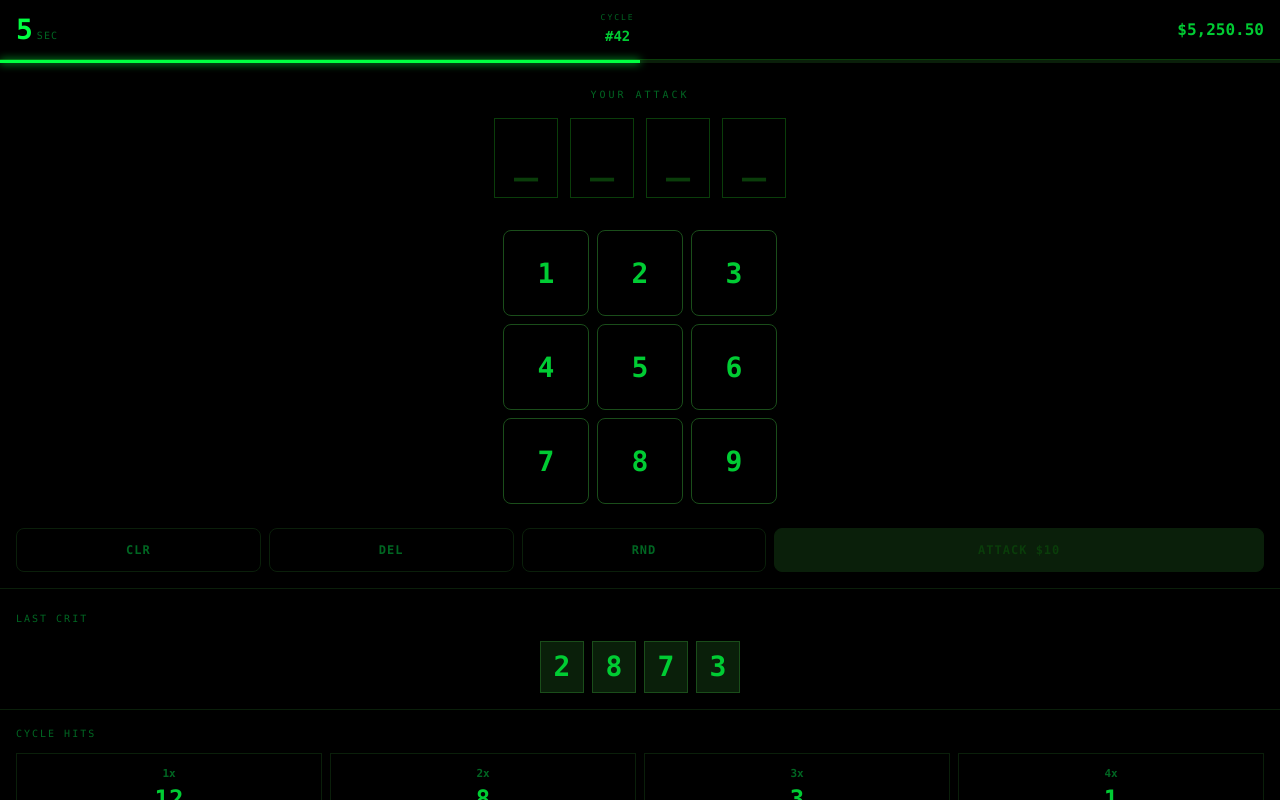
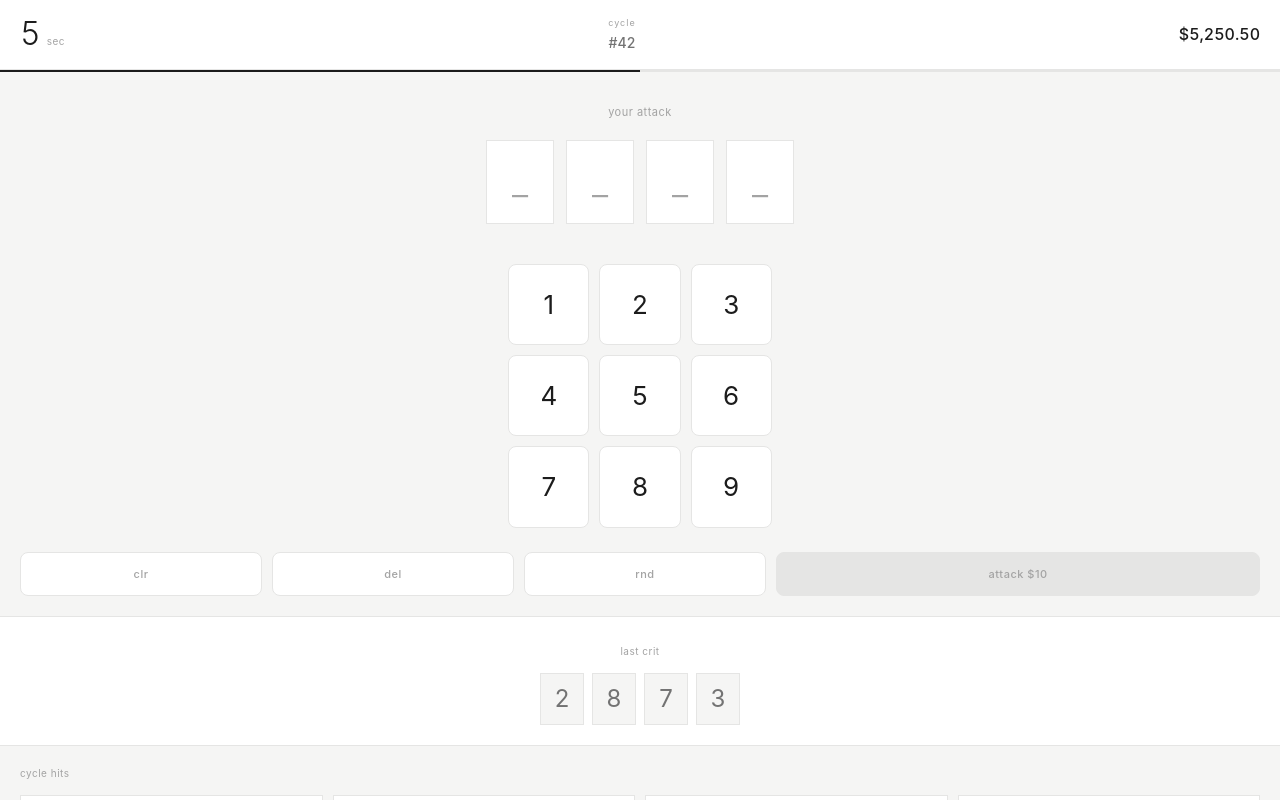
Before and after one commit to l10labs/whalevspiranha, a React (Vite) app: page / in a window 1280 px wide. Built offline with nearby package versions, Linux system fonts and the light colour scheme.

Commit message:
feat: opus ui redesign -> zen theme

```diff
--- a/src/designs/PiranhaUI.css
+++ b/src/designs/PiranhaUI.css
@@ -1,19 +1,19 @@
 /*
- * PIRANHA UI - Brutalist Mobile-First Design
- * Theme: Black + Dark Green
- * Typography: Monospace
+ * PIRANHA UI - Brutalist Zen Design
+ * Theme: Light, Minimal, Calm
+ * Typography: System Sans
  */
 
 :root {
-  --black: #000000;
-  --green-dark: #0a1f0a;
-  --green-mid: #143d14;
-  --green-accent: #00ff41;
-  --green-dim: #0a3d0a;
-  --green-muted: #1a4d1a;
-  --green-text: #00cc33;
-  --green-subtle: #006622;
-  --white: #ffffff;
+  --bg: #f5f5f4;
+  --bg-elevated: #ffffff;
+  --border: #e5e5e4;
+  --border-strong: #d4d4d3;
+  --text-primary: #1c1c1c;
+  --text-secondary: #737373;
+  --text-muted: #a3a3a3;
+  --accent: #1c1c1c;
+  --accent-muted: #404040;
 }
 
 * {
@@ -22,9 +22,9 @@
 
 /* Container */
 .p-container {
-  background: var(--black);
-  color: var(--green-accent);
-  font-family: 'SF Mono', 'Fira Code', 'Consolas', 'Monaco', monospace;
+  background: var(--bg);
+  color: var(--text-primary);
+  font-family: -apple-system, BlinkMacSystemFont, 'Segoe UI', system-ui, sans-serif;
   min-height: 100vh;
   min-height: 100dvh;
   padding: 0;
@@ -39,29 +39,30 @@
   display: flex;
   justify-content: space-between;
   align-items: center;
-  padding: 12px 16px;
-  border-bottom: 1px solid var(--green-dim);
-  background: var(--black);
+  padding: 16px 20px;
+  border-bottom: 1px solid var(--border);
+  background: var(--bg-elevated);
 }
 
 .p-timer {
   display: flex;
   align-items: baseline;
-  gap: 4px;
+  gap: 6px;
 }
 
 .p-timer-value {
-  font-size: 28px;
-  font-weight: 700;
-  color: var(--green-accent);
+  font-size: 32px;
+  font-weight: 300;
+  color: var(--text-primary);
   line-height: 1;
   font-variant-numeric: tabular-nums;
 }
 
 .p-timer-label {
   font-size: 10px;
-  color: var(--green-subtle);
-  letter-spacing: 1px;
+  color: var(--text-muted);
+  letter-spacing: 0.5px;
+  text-transform: lowercase;
 }
 
 .p-cycle {
@@ -72,15 +73,16 @@
 }
 
 .p-cycle-label {
-  font-size: 8px;
-  color: var(--green-subtle);
-  letter-spacing: 2px;
+  font-size: 9px;
+  color: var(--text-muted);
+  letter-spacing: 1px;
+  text-transform: lowercase;
 }
 
 .p-cycle-value {
   font-size: 14px;
-  color: var(--green-text);
-  font-weight: 600;
+  color: var(--text-secondary);
+  font-weight: 500;
 }
 
 .p-balance {
@@ -89,36 +91,36 @@
 
 .p-balance-value {
   font-size: 16px;
-  font-weight: 600;
-  color: var(--green-text);
+  font-weight: 500;
+  color: var(--text-primary);
   font-variant-numeric: tabular-nums;
 }
 
 /* Progress Bar */
 .p-progress {
-  height: 3px;
-  background: var(--green-dark);
+  height: 2px;
+  background: var(--border);
   width: 100%;
 }
 
 .p-progress-fill {
   height: 100%;
-  background: var(--green-accent);
+  background: var(--text-primary);
   transition: width 0.1s linear;
-  box-shadow: 0 0 8px var(--green-accent);
 }
 
 /* Attack Input Section */
 .p-attack {
-  padding: 24px 16px 16px;
+  padding: 32px 20px 24px;
   text-align: center;
 }
 
 .p-attack-label {
-  font-size: 10px;
-  color: var(--green-subtle);
-  letter-spacing: 3px;
-  margin-bottom: 16px;
+  font-size: 11px;
+  color: var(--text-muted);
+  letter-spacing: 0.5px;
+  margin-bottom: 20px;
+  text-transform: lowercase;
 }
 
 .p-attack-digits {
@@ -128,58 +130,59 @@
 }
 
 .p-digit {
-  width: 56px;
-  height: 72px;
-  border: 1px solid var(--green-dim);
+  width: 60px;
+  height: 76px;
+  border: 1px solid var(--border);
   display: flex;
   align-items: center;
   justify-content: center;
-  font-size: 36px;
-  font-weight: 700;
-  color: var(--green-dim);
-  background: var(--black);
-  transition: all 0.1s ease;
+  font-size: 32px;
+  font-weight: 300;
+  color: var(--text-muted);
+  background: var(--bg-elevated);
+  transition: all 0.15s ease;
 }
 
 .p-digit--active {
-  color: var(--green-accent);
-  border-color: var(--green-accent);
-  box-shadow: 0 0 12px rgba(0, 255, 65, 0.3);
+  color: var(--text-primary);
+  border-color: var(--text-primary);
+  background: var(--bg-elevated);
 }
 
 /* Number Pad */
 .p-pad {
   display: grid;
   grid-template-columns: repeat(3, 1fr);
-  gap: 8px;
-  padding: 16px;
-  max-width: 320px;
+  gap: 10px;
+  padding: 16px 20px;
+  max-width: 300px;
   margin: 0 auto;
 }
 
 .p-pad-btn {
   aspect-ratio: 1;
-  border: 1px solid var(--green-muted);
-  background: var(--black);
-  color: var(--green-text);
+  border: 1px solid var(--border);
+  background: var(--bg-elevated);
+  color: var(--text-primary);
   font-family: inherit;
-  font-size: 24px;
-  font-weight: 600;
+  font-size: 22px;
+  font-weight: 400;
   cursor: pointer;
   transition: all 0.1s ease;
   -webkit-tap-highlight-color: transparent;
 }
 
 .p-pad-btn:active:not(:disabled) {
-  background: var(--green-accent);
-  color: var(--black);
-  border-color: var(--green-accent);
+  background: var(--text-primary);
+  color: var(--bg-elevated);
+  border-color: var(--text-primary);
 }
 
 .p-pad-btn--used,
 .p-pad-btn:disabled {
-  color: var(--green-dark);
-  border-color: var(--green-dark);
+  color: var(--border);
+  border-color: var(--border);
+  background: var(--bg);
   cursor: default;
 }
 
@@ -187,68 +190,72 @@
 .p-actions {
   display: grid;
   grid-template-columns: 1fr 1fr 1fr 2fr;
-  gap: 8px;
-  padding: 8px 16px 16px;
+  gap: 10px;
+  padding: 8px 20px 20px;
 }
 
 .p-btn {
   padding: 14px 8px;
-  border: 1px solid var(--green-muted);
-  background: var(--black);
-  color: var(--green-text);
+  border: 1px solid var(--border);
+  background: var(--bg-elevated);
+  color: var(--text-secondary);
   font-family: inherit;
-  font-size: 12px;
-  font-weight: 600;
-  letter-spacing: 1px;
+  font-size: 11px;
+  font-weight: 500;
+  letter-spacing: 0.5px;
   cursor: pointer;
   transition: all 0.1s ease;
   -webkit-tap-highlight-color: transparent;
+  text-transform: lowercase;
 }
 
 .p-btn--secondary {
-  color: var(--green-subtle);
-  border-color: var(--green-dark);
+  color: var(--text-muted);
+  border-color: var(--border);
 }
 
 .p-btn--secondary:active {
-  background: var(--green-dark);
-  color: var(--green-text);
+  background: var(--border);
+  color: var(--text-primary);
 }
 
 .p-btn--primary {
-  background: var(--green-accent);
-  color: var(--black);
-  border-color: var(--green-accent);
-  font-weight: 700;
+  background: var(--text-primary);
+  color: var(--bg-elevated);
+  border-color: var(--text-primary);
+  font-weight: 500;
 }
 
 .p-btn--primary:active:not(:disabled) {
-  background: var(--white);
-  border-color: var(--white);
+  background: var(--accent-muted);
+  border-color: var(--accent-muted);
 }
 
 .p-btn--primary:disabled {
-  background: var(--green-dark);
-  color: var(--green-dim);
-  border-color: var(--green-dark);
+  background: var(--border);
+  color: var(--text-muted);
+  border-color: var(--border);
   cursor: default;
 }
 
 /* Last Cycle Result */
 .p-last {
-  padding: 16px;
-  border-top: 1px solid var(--green-dark);
+  padding: 20px;
+  border-top: 1px solid var(--border);
   margin-top: auto;
+  background: var(--bg-elevated);
 }
 
 .p-last-header {
   margin-bottom: 12px;
+  text-align: center;
 }
 
 .p-last-label {
   font-size: 10px;
-  color: var(--green-subtle);
-  letter-spacing: 2px;
+  color: var(--text-muted);
+  letter-spacing: 0.5px;
+  text-transform: lowercase;
 }
 
 .p-last-digits {
@@ -260,61 +267,63 @@
 .p-last-digit {
   width: 44px;
   height: 52px;
-  border: 1px solid var(--green-muted);
+  border: 1px solid var(--border);
   display: flex;
   align-items: center;
   justify-content: center;
-  font-size: 28px;
-  font-weight: 700;
-  color: var(--green-text);
-  background: var(--green-dark);
+  font-size: 24px;
+  font-weight: 400;
+  color: var(--text-secondary);
+  background: var(--bg);
 }
 
 /* Combo Stats */
 .p-combos {
-  padding: 16px;
-  border-top: 1px solid var(--green-dark);
-  background: var(--black);
+  padding: 20px;
+  border-top: 1px solid var(--border);
+  background: var(--bg);
 }
 
 .p-combos-label {
   font-size: 10px;
-  color: var(--green-subtle);
-  letter-spacing: 2px;
-  margin-bottom: 12px;
+  color: var(--text-muted);
+  letter-spacing: 0.5px;
+  margin-bottom: 14px;
+  text-transform: lowercase;
 }
 
 .p-combos-grid {
   display: grid;
   grid-template-columns: repeat(4, 1fr);
-  gap: 8px;
+  gap: 10px;
 }
 
 .p-combo {
-  border: 1px solid var(--green-dark);
-  padding: 12px 8px;
+  border: 1px solid var(--border);
+  padding: 14px 8px;
   text-align: center;
   display: flex;
   flex-direction: column;
-  gap: 4px;
+  gap: 6px;
+  background: var(--bg-elevated);
 }
 
 .p-combo-type {
-  font-size: 11px;
-  color: var(--green-subtle);
-  font-weight: 600;
+  font-size: 10px;
+  color: var(--text-muted);
+  font-weight: 500;
 }
 
 .p-combo-count {
-  font-size: 24px;
-  font-weight: 700;
-  color: var(--green-text);
+  font-size: 22px;
+  font-weight: 400;
+  color: var(--text-primary);
   line-height: 1;
 }
 
 .p-combo-reward {
   font-size: 9px;
-  color: var(--green-dim);
+  color: var(--text-muted);
 }
 
 /* Safe area for notched devices */
@@ -327,18 +336,18 @@
 /* Landscape orientation - compact layout */
 @media (orientation: landscape) and (max-height: 500px) {
   .p-attack {
-    padding: 12px 16px;
+    padding: 12px 20px;
   }
 
   .p-digit {
-    width: 44px;
+    width: 48px;
     height: 56px;
-    font-size: 28px;
+    font-size: 26px;
   }
 
   .p-pad {
-    padding: 8px 16px;
-    gap: 4px;
+    padding: 8px 20px;
+    gap: 6px;
   }
 
   .p-pad-btn {
@@ -346,27 +355,27 @@
   }
 
   .p-last {
-    padding: 12px 16px;
+    padding: 12px 20px;
   }
 
   .p-combos {
-    padding: 12px 16px;
+    padding: 12px 20px;
   }
 }
 
 /* Larger phones */
 @media (min-width: 414px) {
   .p-digit {
-    width: 64px;
-    height: 80px;
-    font-size: 40px;
+    width: 68px;
+    height: 84px;
+    font-size: 36px;
   }
 
   .p-pad {
-    max-width: 360px;
+    max-width: 340px;
   }
 
   .p-pad-btn {
-    font-size: 28px;
+    font-size: 26px;
   }
 }
```
